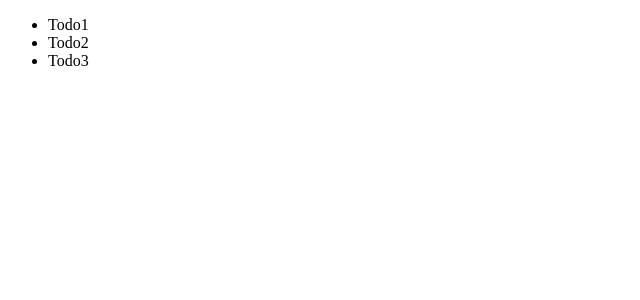
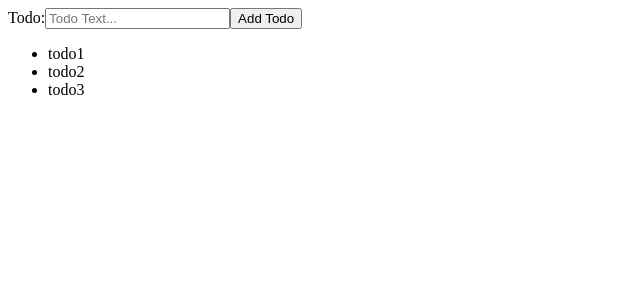
Before and after one commit to Jamb000h/todo-frontend, a React (Create React App) app: page / in a window 1280 px wide. Shown: the top 300 px of the page, without its empty margins (0-640 px from the left). Built offline with nearby package versions, Linux system fonts and the light colour scheme.

Commit message:
Create TodoForm and display it on page

```diff
--- a/src/App.js
+++ b/src/App.js
@@ -1,12 +1,14 @@
 import React from 'react';
 import TodoList from './TodoList';
+import TodoForm from "./TodoForm";
 
 function App() {
 
-  const todos = ["Todo1", "Todo2", "Todo3"];
+  const todos = ["todo1", "todo2", "todo3"];
 
   return (
     <div className="App">
+      <TodoForm />
       <TodoList todos={todos} />
     </div>
   );
--- /dev/null
+++ b/src/TodoForm.js
@@ -0,0 +1,19 @@
+import React from "react";
+
+const TodoForm = props => {
+
+    return (
+        <form>
+            <label>
+                Todo:
+                <input
+                    type="text"
+                    placeholder="Todo Text..."
+                />
+            </label>
+            <input type="submit" value="Add Todo" />
+        </form>
+    );
+}
+
+export default TodoForm;
```
